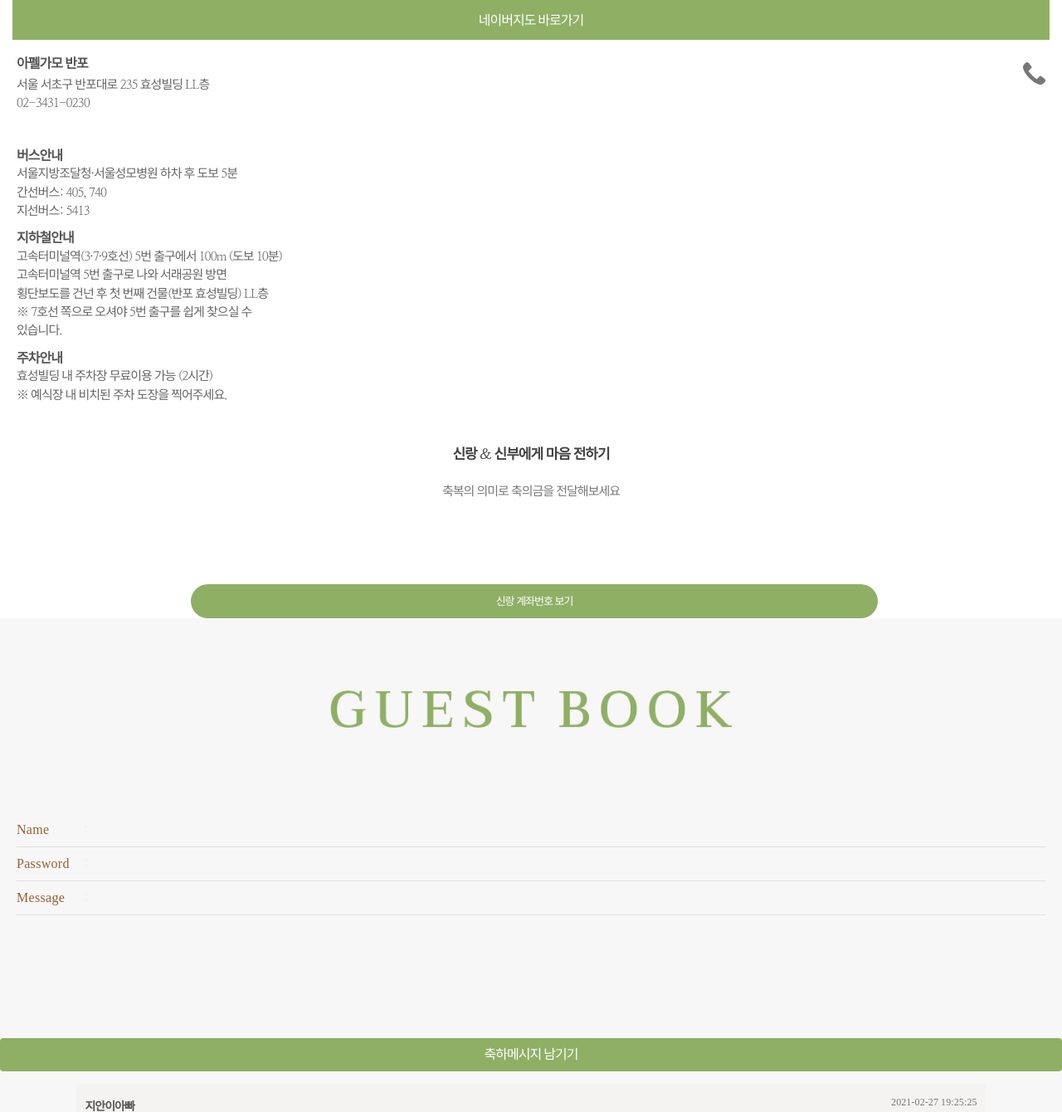
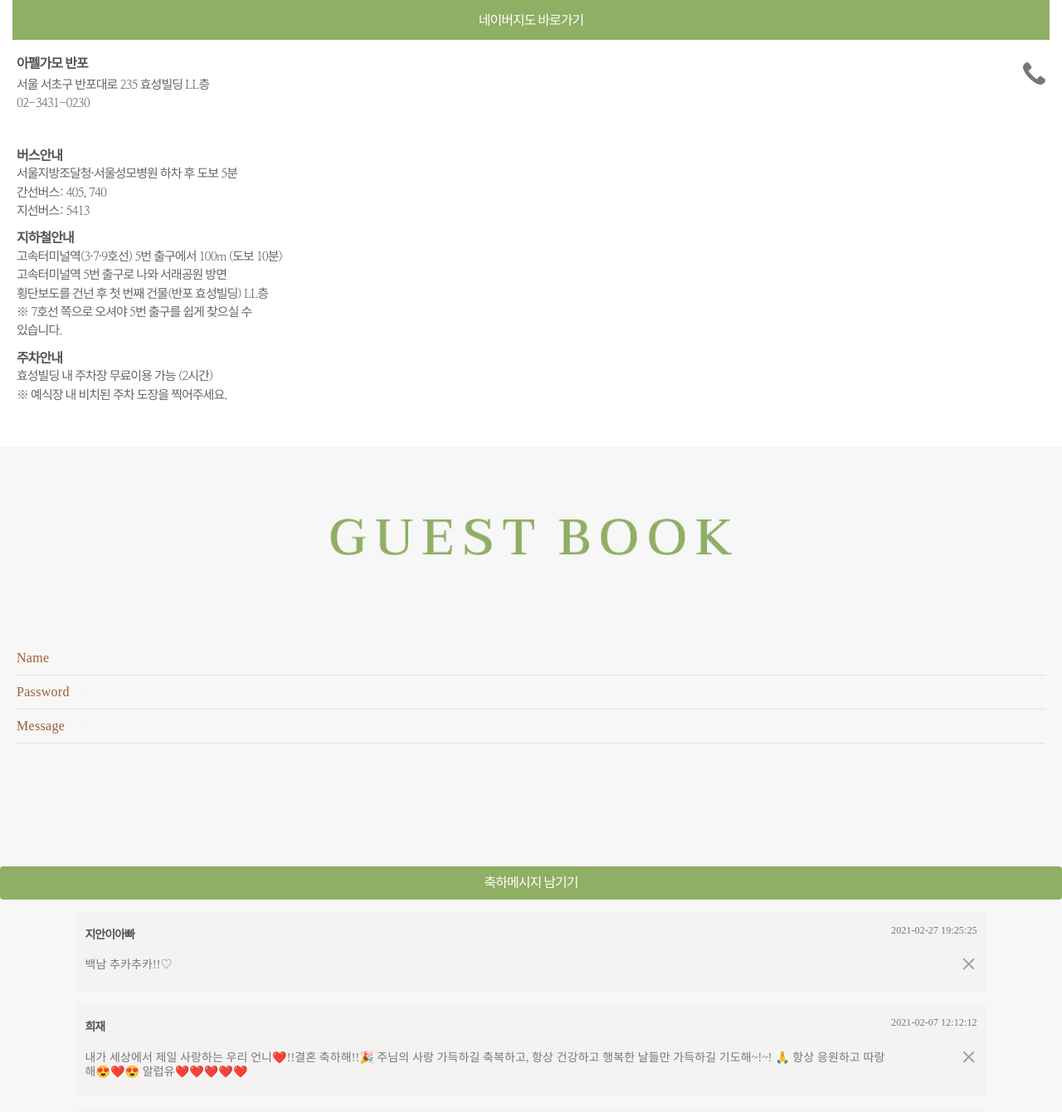
Before and after one commit to genioustar/baekchos2, a Flask app: page /v1 in a window 1280 px wide. Shown: the part 5160-6500 px from the top of the page at 83% size. Run offline with Flask 2, Linux system fonts and the light colour scheme; some libraries are stand-ins or nearby versions.

Commit message:
최종완성 계좌정보 빼고 지도 넣음. 마지막 영상만 넣으면 됨.

```diff
--- a/static/public/js/baekchos2.js
+++ b/static/public/js/baekchos2.js
@@ -373,7 +373,7 @@ $(document).ready(function () {
     var strMapMedia = "";
     if ($("#locMapType").val() == "MGGL") {
         //strMapMedia = "<iframe id=\"incGoogleMap\" src=\"/Invitations/GoogleMap?lat=" + $("#locMapLat").val() + "&lng=" + $("#locMapLng").val() + "\" width=\"750\" height=\"320\" frameborder=\"0\" style=\"border: 0\" allowfullscreen></iframe>";
-        strMapMedia = "<iframe id=\"incGoogleMap\" src=\"/Invitations/NaverMap?lat=" + $("#locMapLat").val() + "&lng=" + $("#locMapLng").val() + "\" width=\"750\" height=\"320\" frameborder=\"0\" style=\"border: 0\" allowfullscreen></iframe>";
+        strMapMedia = "<iframe id=\"incGoogleMap\" src=\"http://mcard.barunnfamily.com/Invitations/NaverMap?lat=" + $("#locMapLat").val() + "&lng=" + $("#locMapLng").val() + "\" width=\"750\" height=\"320\" frameborder=\"0\" style=\"border: 0\" allowfullscreen></iframe>";
         //strMapMedia = "<iframe id=\"incGoogleMap\" src=\"/Invitations/KakaoMap?lat=" + $("#locMapLat").val() + "&lng=" + $("#locMapLng").val() + "\" width=\"750\" height=\"320\" frameborder=\"0\" style=\"border: 0\" allowfullscreen></iframe>";
         $("#location").removeClass("h_navi");
     } else {
@@ -560,7 +560,6 @@ $(document).ready(function () {
         $("#MoneyGift").hide();
     }
 
-    alert('2222');
     $(".grm_account_bank").html("KB국민");
     $(".brd_account_bank").html("");
     $(".grm_account_num").text("96589120258");
--- a/templates/wedding_info_v1.html
+++ b/templates/wedding_info_v1.html
@@ -10,8 +10,7 @@
 
     <meta property="og:url" content="https://mcard.barunnfamily.com/B3080631"/>
     <meta property="og:title" content="남용 ♥️ 문주 결혼합니다! &#129498;‍♀️&#129498;‍♂️"/>
-    <meta property="og:type" content="website"/>
-
+    <meta property="og:type" content="website"
     <meta property="og:image" content="https://mcard.barunnfamily.com//Photos/202101/B3080631/mainimage.jpg?eb762bd7-e229-4af2-9a5d-e0b2ee7273b8&ipignore=true"/>
 
 
@@ -352,45 +351,6 @@
         </div>
         <!-- /toss -->
 
-        <!-- 계좌 -->
-        <div class="remittance" style="display:none;">
-            <h4 class="remittance_title">신랑 & 신부에게 마음 전하기</h4>
-            <p class="remittance_sub_title">축복의 의미로 축의금을 전달해보세요</p>
-            <div class="remittance_btn_bx">
-                <p class="btn_bx_1" style="display:none;">
-                    <span class="th">신랑&nbsp;&nbsp;</span>
-                    <span class="td input_husband"></span>
-                    <a href="#" onclick="return false" class="h_btn">신랑 계좌번호 보기</a>
-                </p>
-                <p class="btn_bx_2" style="display:none;">
-                    <span class="th">신부&nbsp;&nbsp;</span>
-                    <span class="td input_wife"></span>
-                    <a href="#" onclick="return false" class="w_btn">신부 계좌번호 보기</a>
-                </p>
-            </div>
-            <!-- 팝업 -->
-            <div class="remittance_pop_h" style="display: none;">
-                <div class="remittance_pop_inner">
-                    <p class="account_info">신랑 <span class="account_name account_name_h input_husband"></span> 계좌번호</p>
-                    <p class="account_h_c account_c grm_account_bank"></p>
-                    <p class="account_num grm_account_num" id="h_num"></p>
-                    <a class="copy_btn" onclick="copyToClipboard('h_num')">복사하기</a>
-                    <a class="close_btn" href="#" onclick="return false">닫기</a>
-                </div>
-            </div>
-            <div class="remittance_pop_w" style="display: none;">
-                <div class="remittance_pop_inner">
-                    <p class="account_info">신부 <span class="account_name account_name_w input_wife"></span> 계좌번호</p>
-                    <p class="account_w_c account_c brd_account_bank"></p>
-                    <p class="account_num brd_account_num" id="w_num"></p>
-                    <a class="copy_btn" onclick="copyToClipboard('w_num')">복사하기</a>
-                    <a class="close_btn" href="#" onclick="return false">닫기</a>
-                </div>
-            </div>
-            <!-- 팝업 -->
-        </div>
-        <!-- 계좌 -->
-
         <!-- 축하 메세지 -->
         <div id="guest_book" style="position:relative;" class="pages">
             <div style="background:#f7f7f7;">
```
